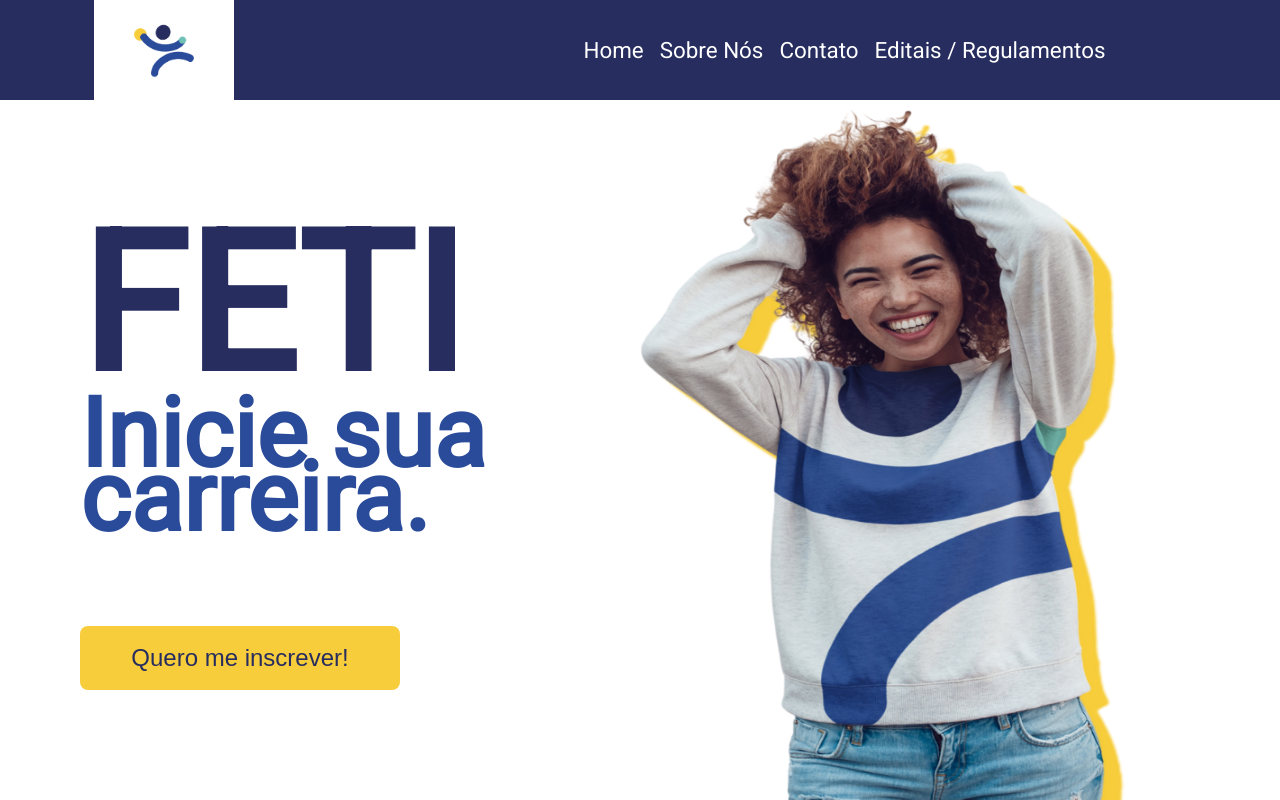
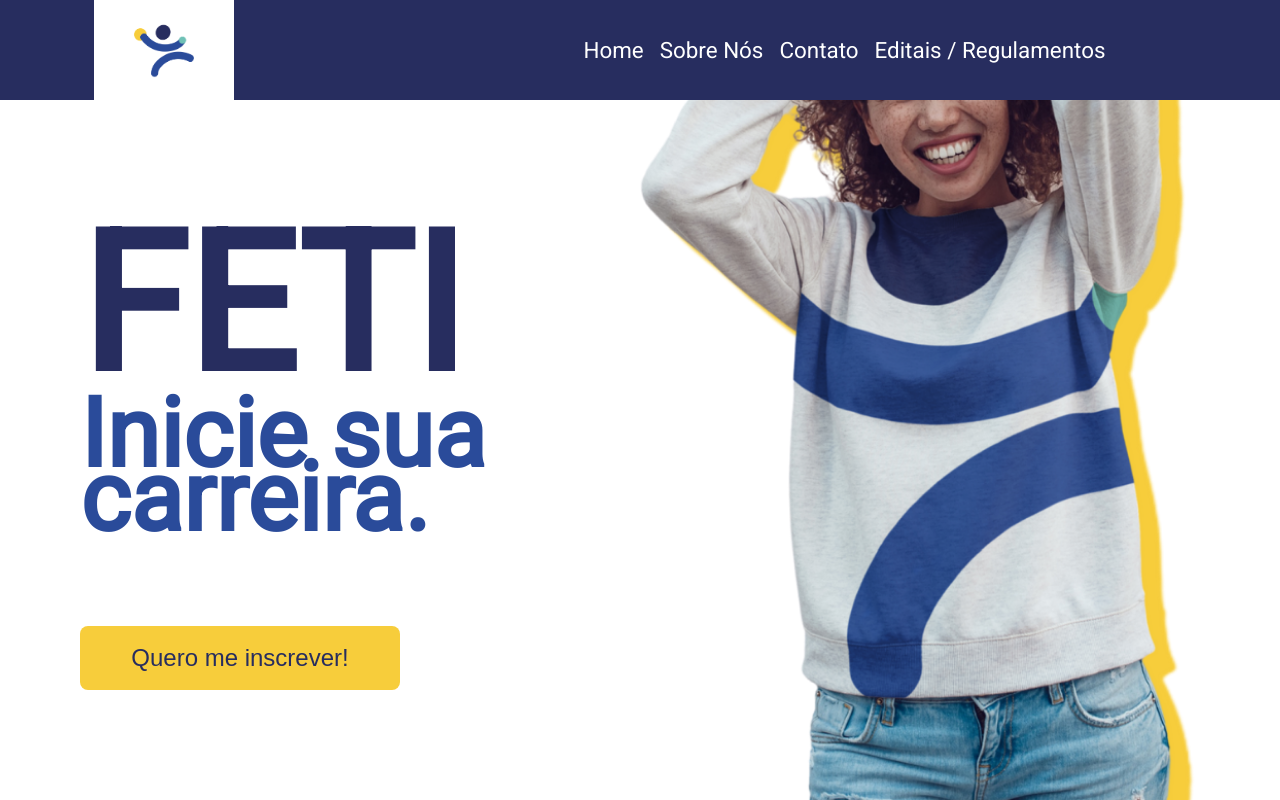
Before and after one commit to equipeFeti/feti-web, a PHP site: page / in a window 1280 px wide. Run offline with PHP 8.4, Linux system fonts and the light colour scheme; some libraries are stand-ins or nearby versions.

Commit message:
responsive main img responsive

```diff
--- a/styles/medias.css
+++ b/styles/medias.css
@@ -7,9 +7,7 @@
 @media (min-width: 768px) and (max-width:991.98px) {
 
   /* Home*/
-  .main-img img {
-    height:87%;
-  }
+
   /*about us*/
   .text-mapa p{
     font-size: 1.5rem;
@@ -32,10 +30,6 @@
 @media (min-width: 1200px) and (max-width:1366px) {
   .mapa{
     width: 40%
-  }
-  .main-img img {
-    height:87%;
-    width: 490px;
   }
  }
 
--- a/styles/style.css
+++ b/styles/style.css
@@ -181,12 +181,14 @@ header {
 
 .main-img{
   flex: 1;
+  height: calc(100vh - 100px);
+  width: 50%;
+  position: relative;
 }
-
 .main-img img {
+  width: 100%;
   position: absolute;
-  bottom: 0rem;
-  width: 30rem;
+  bottom:0;
 }
 .section-wrapper{
   width:100%;
```
